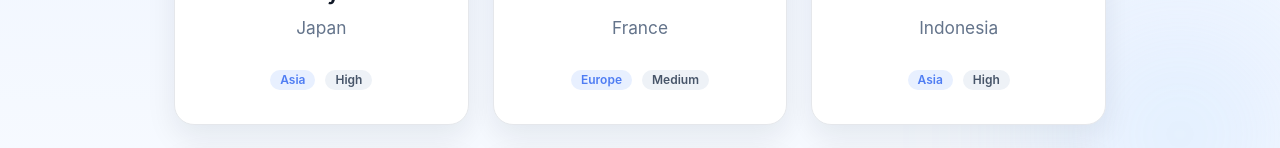
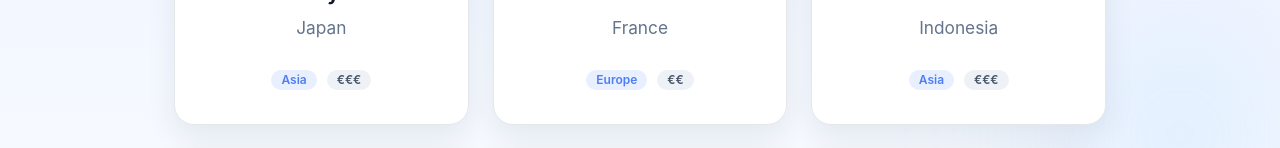
Before and after one commit to DavideB96/DreamTripsPlanner, a React (Vite) app: page / in a window 1280 px wide. Shown: the part 566-714 px from the top of the page. Built offline with nearby package versions, Linux system fonts and the light colour scheme; grey boxes are pictures that could not be loaded.

Commit message:
update: budget labels (€ €€ €€€)

```diff
--- a/src/components/FilterBar.jsx
+++ b/src/components/FilterBar.jsx
@@ -26,9 +26,9 @@
         className="filter-select"
       >
         <option value="">All Budgets</option>
-        <option value="Low">Low</option>
-        <option value="Medium">Medium</option>
-        <option value="High">High</option>
+        <option value="€">€</option>
+        <option value="€€">€€</option>
+        <option value="€€€">€€€</option>
       </select>
     </>
   );
--- a/src/data/destinations.js
+++ b/src/data/destinations.js
@@ -4,7 +4,7 @@
     name: "Tokyo",
     country: "Japan",
     continent: "Asia",
-    budget: "High",
+    budget: "€€€",
     image: "https://plus.unsplash.com/premium_photo-1661964177687-57387c2cbd14?w=600&auto=format&fit=crop&q=60&ixlib=rb-4.1.0&ixid=M3wxMjA3fDB8MHxzZWFyY2h8OXx8dG9reW98ZW58MHx8MHx8fDA%3D",
     description: "Tokyo is a unique blend of ultra-modern technology and deep-rooted traditions. From neon-lit streets to peaceful temples, every corner offers something different.",
     price: 1800,
@@ -24,7 +24,7 @@
     name: "Paris",
     country: "France",
     continent: "Europe",
-    budget: "Medium",
+    budget: "€€",
     image: "https://media.istockphoto.com/id/924891460/it/foto/torre-eiffel-a-parigi-francia.webp?a=1&b=1&s=612x612&w=0&k=20&c=bQnnayIC92o5S6KIyZ4Ur_dceM46lJ1pzJmIBxSLfrg=",
     description: "Paris is the city of romance, art, and timeless beauty. From iconic landmarks to cozy cafés, it offers a perfect blend of culture and lifestyle.",
     price: 1200,
@@ -43,7 +43,7 @@
     name: "Bali",
     country: "Indonesia",
     continent: "Asia",
-    budget: "High",
+    budget: "€€€",
     image: "https://images.unsplash.com/photo-1604999333679-b86d54738315?w=600&auto=format&fit=crop&q=60&ixlib=rb-4.1.0&ixid=M3wxMjA3fDB8MHxzZWFyY2h8M3x8QmFsaXxlbnwwfHwwfHx8MA%3D%3D",
     description: "Bali is a tropical paradise known for its beaches, rice terraces, and spiritual atmosphere.",
     price: 900,
@@ -62,7 +62,7 @@
     name: "New York",
     country: "USA",
     continent: "North America",
-    budget: "High",
+    budget: "€€€",
     image: "https://media.istockphoto.com/id/525232662/it/foto/new-york-allempire-stato-building-e-la-statua-della-libert%C3%A0.webp?a=1&b=1&s=612x612&w=0&k=20&c=Ez2H1k0JsS31LYhD69OpLGdyktcggLa4KkJzvqHPktc=",
     description: "New York City is a bustling metropolis known for its iconic skyline, diverse culture, and vibrant arts scene.",
     price: 2500,
@@ -81,7 +81,7 @@
     name: "Maldives",
     country: "Maldives",
     continent: "Asia",
-    budget: "High",
+    budget: "€€€",
     image: "https://images.unsplash.com/photo-1590523277543-a94d2e4eb00b?w=500&auto=format&fit=crop&q=60&ixlib=rb-4.1.0&ixid=M3wxMjA3fDB8MHxzZWFyY2h8MTB8fG1hbGRpdmVzfGVufDB8fDB8fHww",
     description: "The Maldives offers crystal-clear waters, luxury resorts, and ultimate relaxation.",
     price: 2500,
@@ -100,7 +100,7 @@
     name: "Swiss Alps",
     country: "Switzerland",
     continent: "Europe",
-    budget: "High",
+    budget: "€€€",
     image: "https://images.unsplash.com/photo-1758808102040-40647801ca39?w=500&auto=format&fit=crop&q=60&ixlib=rb-4.1.0&ixid=M3wxMjA3fDB8MHxzZWFyY2h8MTl8fHNxaXNzJTIwYWxwc3xlbnwwfHwwfHx8MA%3D%3D",
     description: "The Swiss Alps are perfect for nature lovers, offering breathtaking mountains and outdoor adventures.",
     price: 1400,
@@ -119,7 +119,7 @@
     name: "Rome",
     country: "Italy",
     continent: "Europe",
-    budget: "Low",
+    budget: "€",
     image: "https://plus.unsplash.com/premium_photo-1675975706513-9daba0ec12a8?w=500&auto=format&fit=crop&q=60&ixlib=rb-4.1.0&ixid=M3wxMjA3fDB8MHxzZWFyY2h8MXx8Um9tZXxlbnwwfHwwfHx8MA%3D%3D",
     description: "Rome is a city full of history, culture, and incredible food.",
     price: 800,
@@ -138,7 +138,7 @@
     name: "Santorini",
     country: "Greece",
     continent: "Europe",
-    budget: "Medium",
+    budget: "€€",
     image: "https://plus.unsplash.com/premium_photo-1661963725253-c0632ab8782d?w=500&auto=format&fit=crop&q=60&ixlib=rb-4.1.0&ixid=M3wxMjA3fDB8MHxzZWFyY2h8MTN8fFNhbnRvcmluaXxlbnwwfHwwfHx8MA%3D%3D",
     description: "Santorini is famous for its white houses, blue domes, and stunning sunsets.",
     price: 1300,
@@ -157,7 +157,7 @@
     name: "Barcelona",
     country: "Spain",
     continent: "Europe",
-    budget: "Low",
+    budget: "€",
     image: "https://media.istockphoto.com/id/499147334/it/foto/cattedrale-della-sagrada-familia-a-barcellona.webp?a=1&b=1&s=612x612&w=0&k=20&c=slrEXuOmuIwKVfGNlp4AGrzkXEe1cyPoK9em3NSwM7g=",
     description: "Barcelona combines beach life, culture, and unique architecture.",
     price: 1000,
@@ -176,7 +176,7 @@
     name: "Iceland",
     country: "Iceland",
     continent: "Europe",
-    budget: "High",
+    budget: "€€€",
     image: "https://images.unsplash.com/photo-1518156959312-07a5380c1261?w=500&auto=format&fit=crop&q=60&ixlib=rb-4.1.0&ixid=M3wxMjA3fDB8MHxzZWFyY2h8NTJ8fGljZWxhbmR8ZW58MHx8MHx8fDA%3D",
     description: "Iceland offers dramatic landscapes, waterfalls, and the chance to see the northern lights.",
     price: 1600,
@@ -195,7 +195,7 @@
     name: "Perù",
     country: "Perù",
     continent: "South America",
-    budget: "High",
+    budget: "€€€",
     image: "https://media.istockphoto.com/id/542826216/it/foto/lama-al-primo-semaforo-a-machu-picchu-per%C3%B9.webp?a=1&b=1&s=612x612&w=0&k=20&c=ODrkSBifEsxVTAqKVE3cECsAbKg-LFaJcbMsT0LGQ1g=",
     description: "Peru is rich in history and culture, home to Machu Picchu and breathtaking landscapes.",
     price: 1400,
@@ -214,7 +214,7 @@
     name: "Kenya",
     country: "Kenya",
     continent: "Africa",
-    budget: "Medium",
+    budget: "€€",
     image: "https://plus.unsplash.com/premium_photo-1661936361131-c421746dcd0d?w=500&auto=format&fit=crop&q=60&ixlib=rb-4.1.0&ixid=M3wxMjA3fDB8MHxzZWFyY2h8MXx8YWZyaWNhfGVufDB8fDB8fHww",
     description: "Kenya is a top safari destination with incredible wildlife and natural beauty.",
     price: 1700,
```
